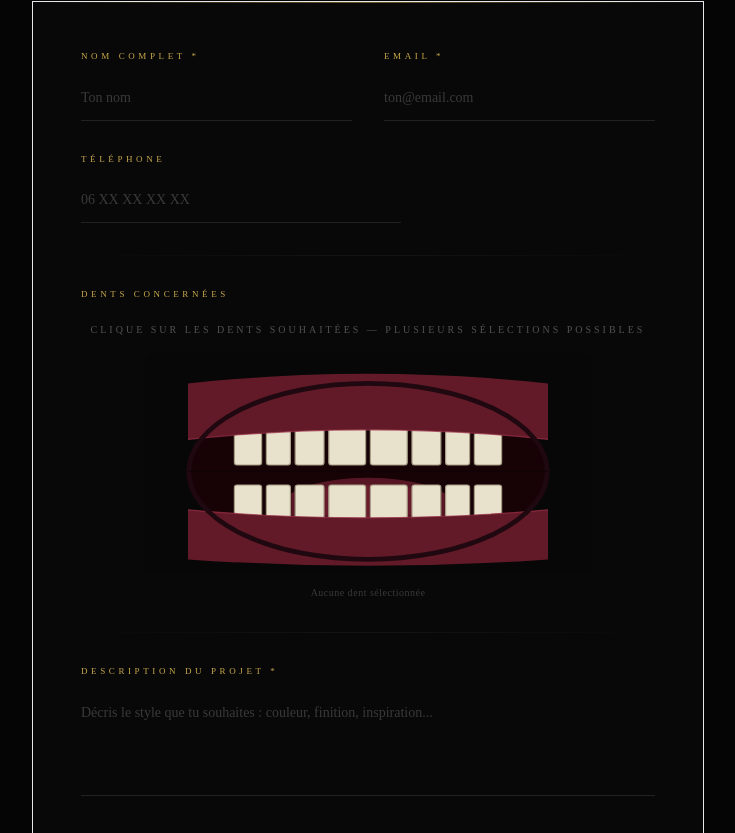
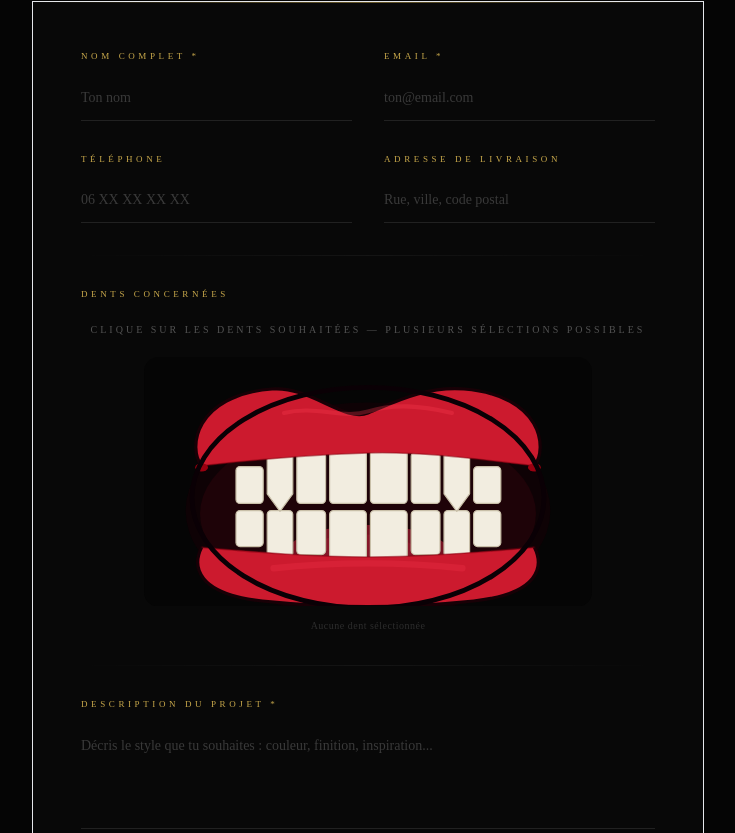
Before and after one commit to DVL15/dragon-grillz, a Next.js app: page /contact in a window 1280 px wide. Shown: the part 474-1307 px from the top of the page, without its empty margins (272-1007 px from the left). Built offline with nearby package versions, Linux system fonts and the light colour scheme.

Commit message:
new mouth design, address field, favicon logo

```diff
--- a/app/api/contact/route.ts
+++ b/app/api/contact/route.ts
@@ -6,7 +6,7 @@ const resend = new Resend(process.env.RESEND_API_KEY)
 export async function POST(request: Request) {
   try {
     const body = await request.json()
-    const { name, email, phone, description, teeth } = body
+    const { name, email, phone, address, description, teeth } = body
 
     if (!name || !email || !description) {
       return NextResponse.json({ error: 'Champs manquants' }, { status: 400 })
@@ -32,6 +32,10 @@ export async function POST(request: Request) {
             <tr style="border-bottom: 1px solid #222;">
               <td style="padding: 12px 0; color: #888;">Téléphone</td>
               <td style="padding: 12px 0; color: #fff;">${phone || 'Non renseigné'}</td>
+            </tr>
+            <tr style="border-bottom: 1px solid #222;">
+              <td style="padding: 12px 0; color: #888;">Adresse</td>
+              <td style="padding: 12px 0; color: #fff;">${address || 'Non renseignée'}</td>
             </tr>
             <tr style="border-bottom: 1px solid #222;">
               <td style="padding: 12px 0; color: #888; vertical-align: top;">Dents choisies</td>
--- a/app/contact/page.tsx
+++ b/app/contact/page.tsx
@@ -9,7 +9,7 @@ type Status = 'idle' | 'loading' | 'success' | 'error'
 
 export default function ContactPage() {
   const [status, setStatus] = useState<Status>('idle')
-  const [form, setForm] = useState({ name: '', email: '', phone: '', description: '' })
+  const [form, setForm] = useState({ name: '', email: '', phone: '', address: '', description: '' })
   const [selectedTeeth, setSelectedTeeth] = useState<string[]>([])
 
   const toggleTooth = (id: string) =>
@@ -17,9 +17,8 @@ export default function ContactPage() {
       prev.includes(id) ? prev.filter((t) => t !== id) : [...prev, id]
     )
 
-  const handleChange = (
-    e: React.ChangeEvent<HTMLInputElement | HTMLTextAreaElement>
-  ) => setForm({ ...form, [e.target.name]: e.target.value })
+  const handleChange = (e: React.ChangeEvent<HTMLInputElement | HTMLTextAreaElement>) =>
+    setForm({ ...form, [e.target.name]: e.target.value })
 
   const handleSubmit = async (e: React.FormEvent) => {
     e.preventDefault()
@@ -32,7 +31,7 @@ export default function ContactPage() {
       })
       if (res.ok) {
         setStatus('success')
-        setForm({ name: '', email: '', phone: '', description: '' })
+        setForm({ name: '', email: '', phone: '', address: '', description: '' })
         setSelectedTeeth([])
       } else {
         setStatus('error')
@@ -158,7 +157,8 @@ export default function ContactPage() {
                 </div>
               </div>
 
-              {/* Téléphone */}
+              {/* Téléphone + Adresse */}
+              <div className="grid grid-cols-1 md:grid-cols-2 gap-8">
                 <div>
                   <label className="text-[#C8A84B] text-[9px] uppercase tracking-[0.4em] block mb-3">
                     Téléphone
@@ -168,8 +168,21 @@ export default function ContactPage() {
                     value={form.phone}
                     onChange={handleChange}
                     placeholder="06 XX XX XX XX"
-                  className={inputClass + ' max-w-xs'}
+                    className={inputClass}
                   />
+                </div>
+                <div>
+                  <label className="text-[#C8A84B] text-[9px] uppercase tracking-[0.4em] block mb-3">
+                    Adresse de livraison
+                  </label>
+                  <input
+                    name="address"
+                    value={form.address}
+                    onChange={handleChange}
+                    placeholder="Rue, ville, code postal"
+                    className={inputClass}
+                  />
+                </div>
               </div>
 
               {/* Séparateur */}
--- a/app/layout.tsx
+++ b/app/layout.tsx
@@ -15,6 +15,10 @@ export const metadata: Metadata = {
   title: 'Dragon Grillz | Sur-mesure · Made in France',
   description:
     'Grillz sur-mesure fabriqués en France. Chaque pièce est unique, façonnée spécialement pour vous. Prix accessibles, qualité artisanale.',
+  icons: {
+    icon: '/images/logo.png',
+    apple: '/images/logo.png',
+  },
 }
 
 export default function RootLayout({ children }: { children: React.ReactNode }) {
--- a/components/ToothSelector.tsx
+++ b/components/ToothSelector.tsx
@@ -9,31 +9,38 @@ interface ToothDef {
   y: number
   w: number
   h: number
+  fang?: boolean
 }
 
+// Tous les lower teeth ont le top à y=192
 const UPPER: ToothDef[] = [
-  { id: 'ul_premolar', label: 'Prémolaire G sup.',   x: 113, y: 100, w: 34, h: 40 },
-  { id: 'ul_canine',   label: 'Canine G sup.',        x: 153, y: 86,  w: 30, h: 54 },
-  { id: 'ul_lateral',  label: 'Latérale G sup.',      x: 189, y: 80,  w: 36, h: 60 },
-  { id: 'ul_central',  label: 'Centrale G sup.',      x: 231, y: 72,  w: 46, h: 68 },
-  { id: 'ur_central',  label: 'Centrale D sup.',      x: 283, y: 72,  w: 46, h: 68 },
-  { id: 'ur_lateral',  label: 'Latérale D sup.',      x: 335, y: 80,  w: 36, h: 60 },
-  { id: 'ur_canine',   label: 'Canine D sup.',        x: 377, y: 86,  w: 30, h: 54 },
-  { id: 'ur_premolar', label: 'Prémolaire D sup.',    x: 413, y: 100, w: 34, h: 40 },
+  { id: 'ul_premolar', label: 'Prémolaire G sup.',   x: 115, y: 137, w: 34, h: 46 },
+  { id: 'ul_canine',   label: 'Canine G sup.',        x: 154, y: 107, w: 32, h: 76, fang: true },
+  { id: 'ul_lateral',  label: 'Latérale G sup.',      x: 191, y: 119, w: 36, h: 64 },
+  { id: 'ul_central',  label: 'Centrale G sup.',      x: 232, y: 111, w: 46, h: 72 },
+  { id: 'ur_central',  label: 'Centrale D sup.',      x: 283, y: 111, w: 46, h: 72 },
+  { id: 'ur_lateral',  label: 'Latérale D sup.',      x: 334, y: 119, w: 36, h: 64 },
+  { id: 'ur_canine',   label: 'Canine D sup.',        x: 375, y: 107, w: 32, h: 76, fang: true },
+  { id: 'ur_premolar', label: 'Prémolaire D sup.',    x: 412, y: 137, w: 34, h: 46 },
 ]
 
 const LOWER: ToothDef[] = [
-  { id: 'll_premolar', label: 'Prémolaire G inf.',   x: 113, y: 165, w: 34, h: 40 },
-  { id: 'll_canine',   label: 'Canine G inf.',        x: 153, y: 165, w: 30, h: 54 },
-  { id: 'll_lateral',  label: 'Latérale G inf.',      x: 189, y: 165, w: 36, h: 60 },
-  { id: 'll_central',  label: 'Centrale G inf.',      x: 231, y: 165, w: 46, h: 68 },
-  { id: 'lr_central',  label: 'Centrale D inf.',      x: 283, y: 165, w: 46, h: 68 },
-  { id: 'lr_lateral',  label: 'Latérale D inf.',      x: 335, y: 165, w: 36, h: 60 },
-  { id: 'lr_canine',   label: 'Canine D inf.',        x: 377, y: 165, w: 30, h: 54 },
-  { id: 'lr_premolar', label: 'Prémolaire D inf.',    x: 413, y: 165, w: 34, h: 40 },
+  { id: 'll_premolar', label: 'Prémolaire G inf.',   x: 115, y: 192, w: 34, h: 45 },
+  { id: 'll_canine',   label: 'Canine G inf.',        x: 154, y: 192, w: 32, h: 58 },
+  { id: 'll_lateral',  label: 'Latérale G inf.',      x: 191, y: 192, w: 36, h: 55 },
+  { id: 'll_central',  label: 'Centrale G inf.',      x: 232, y: 192, w: 46, h: 62 },
+  { id: 'lr_central',  label: 'Centrale D inf.',      x: 283, y: 192, w: 46, h: 62 },
+  { id: 'lr_lateral',  label: 'Latérale D inf.',      x: 334, y: 192, w: 36, h: 55 },
+  { id: 'lr_canine',   label: 'Canine D inf.',        x: 375, y: 192, w: 32, h: 58 },
+  { id: 'lr_premolar', label: 'Prémolaire D inf.',    x: 412, y: 192, w: 34, h: 45 },
 ]
 
 const ALL = [...UPPER, ...LOWER]
+
+function fangPath(x: number, y: number, w: number, h: number): string {
+  const cx = x + w / 2
+  return `M ${x},${y} L ${x + w},${y} L ${x + w},${y + h - 12} L ${cx},${y + h + 10} L ${x},${y + h - 12} Z`
+}
 
 export default function ToothSelector({
   selected,
@@ -45,36 +52,39 @@ export default function ToothSelector({
   const [hovered, setHovered] = useState<string | null>(null)
 
   const fill = (id: string) =>
-    selected.includes(id) ? '#C8A84B' : hovered === id ? '#f0ebd8' : '#e8e2cc'
+    selected.includes(id) ? '#C8A84B' : hovered === id ? '#fffcf0' : '#f2ede0'
 
   const stroke = (id: string) =>
-    selected.includes(id) ? '#E8C96B' : hovered === id ? '#C8A84B' : '#a89e88'
+    selected.includes(id) ? '#daa832' : hovered === id ? '#C8A84B' : '#c8bfa8'
 
   const hoveredTooth = hovered ? ALL.find((t) => t.id === hovered) : null
 
   return (
     <div>
-      <p className="text-white/30 text-[10px] uppercase tracking-[0.3em] mb-4 text-center">
+      <p className="text-white/30 text-[10px] uppercase tracking-[0.3em] mb-5 text-center">
         Clique sur les dents souhaitées — plusieurs sélections possibles
       </p>
 
       <svg
-        viewBox="0 0 560 276"
+        viewBox="0 0 560 312"
         className="w-full max-w-md mx-auto block"
         style={{ userSelect: 'none', touchAction: 'manipulation' }}
         aria-label="Sélecteur de dents"
       >
-        {/* Fond sombre */}
-        <rect width="560" height="276" fill="#070707" rx="14" />
+        {/* Fond SVG */}
+        <rect width="560" height="312" fill="#050505" rx="18" />
 
-        {/* Cavité buccale */}
-        <ellipse cx="280" cy="148" rx="224" ry="110" fill="#170305" />
+        {/* Ombre extérieure bouche */}
+        <ellipse cx="280" cy="192" rx="228" ry="135" fill="#0e0205" />
 
-        {/* Langue */}
-        <ellipse cx="280" cy="192" rx="108" ry="36" fill="#621a28" opacity="0.85" />
-        <ellipse cx="280" cy="186" rx="80" ry="22" fill="#7a2235" opacity="0.5" />
+        {/* Intérieur bouche */}
+        <ellipse cx="280" cy="196" rx="210" ry="115" fill="#1e0308" />
 
-        {/* Dents inférieures */}
+        {/* Tongue */}
+        <ellipse cx="280" cy="252" rx="108" ry="42" fill="#7a1525" opacity="0.95" />
+        <ellipse cx="272" cy="246" rx="72" ry="24" fill="#9a1e32" opacity="0.45" />
+
+        {/* ── Dents inférieures (derrière lèvre inf) ── */}
         {LOWER.map((t) => (
           <g
             key={t.id}
@@ -85,22 +95,18 @@ export default function ToothSelector({
           >
             <rect
               x={t.x} y={t.y} width={t.w} height={t.h}
-              rx={3}
+              rx={5}
               fill={fill(t.id)}
               stroke={stroke(t.id)}
               strokeWidth="1.5"
             />
             {selected.includes(t.id) && (
-              <rect
-                x={t.x + 5} y={t.y + t.h - 13}
-                width={t.w - 10} height={5}
-                rx={2} fill="#fff" opacity="0.22"
-              />
+              <rect x={t.x + 5} y={t.y + 5} width={t.w - 10} height={4} rx={2} fill="#fff" opacity="0.2" />
             )}
           </g>
         ))}
 
-        {/* Dents supérieures */}
+        {/* ── Dents supérieures (derrière lèvre sup) ── */}
         {UPPER.map((t) => (
           <g
             key={t.id}
@@ -109,47 +115,102 @@ export default function ToothSelector({
             onMouseLeave={() => setHovered(null)}
             style={{ cursor: 'pointer' }}
           >
+            {t.fang ? (
+              <path
+                d={fangPath(t.x, t.y, t.w, t.h)}
+                fill={fill(t.id)}
+                stroke={stroke(t.id)}
+                strokeWidth="1.5"
+                strokeLinejoin="round"
+              />
+            ) : (
               <rect
                 x={t.x} y={t.y} width={t.w} height={t.h}
-              rx={3}
+                rx={5}
                 fill={fill(t.id)}
                 stroke={stroke(t.id)}
                 strokeWidth="1.5"
               />
+            )}
             {selected.includes(t.id) && (
-              <rect
-                x={t.x + 5} y={t.y + 5}
-                width={t.w - 10} height={5}
-                rx={2} fill="#fff" opacity="0.22"
-              />
+              <rect x={t.x + 5} y={t.y + t.h - 12} width={t.w - 10} height={4} rx={2} fill="#fff" opacity="0.2" />
             )}
           </g>
         ))}
 
-        {/* Gencive supérieure (cache les racines) */}
-        <path d="M 55,38 Q 280,14 505,38 L 505,108 Q 280,84 55,108 Z" fill="#621a28" />
-        <path d="M 55,108 Q 280,84 505,108" fill="none" stroke="#9a3048" strokeWidth="1.5" opacity="0.7" />
+        {/* ══ LÈVRE SUPÉRIEURE ══ */}
+        {/* Remplit depuis le haut jusqu'au bord d'ouverture */}
+        <path
+          d="M 72,136 C 55,115 62,48 160,40 C 208,36 250,82 280,70 C 310,58 352,36 400,40 C 498,48 505,115 488,136 C 420,128 350,118 280,120 C 210,122 140,128 72,136 Z"
+          fill="#cc1a2e"
+        />
+        {/* Bord extérieur lèvre sup — contour noir */}
+        <path
+          d="M 72,136 C 55,115 62,48 160,40 C 208,36 250,82 280,70 C 310,58 352,36 400,40 C 498,48 505,115 488,136"
+          fill="none"
+          stroke="#180006"
+          strokeWidth="4"
+          strokeLinecap="round"
+        />
+        {/* Séparation des lèvres */}
+        <path
+          d="M 72,136 C 140,128 210,122 280,120 C 350,118 420,128 488,136"
+          fill="none"
+          stroke="#880010"
+          strokeWidth="2"
+          opacity="0.5"
+        />
+        {/* Reflet cupid's bow */}
+        <path
+          d="M 175,70 C 215,60 248,78 280,68 C 312,58 345,60 385,70"
+          fill="none"
+          stroke="#ff3d55"
+          strokeWidth="5"
+          strokeLinecap="round"
+          opacity="0.28"
+        />
 
-        {/* Gencive inférieure (cache les racines) */}
-        <path d="M 55,196 Q 280,216 505,196 L 505,258 Q 280,274 55,258 Z" fill="#621a28" />
-        <path d="M 55,196 Q 280,216 505,196" fill="none" stroke="#9a3048" strokeWidth="1.5" opacity="0.7" />
+        {/* ══ LÈVRE INFÉRIEURE ══ */}
+        <path
+          d="M 72,238 C 140,244 210,250 280,250 C 350,250 420,244 488,238 C 500,262 494,296 412,305 C 362,310 320,312 280,312 C 240,312 198,310 148,305 C 66,296 60,262 72,238 Z"
+          fill="#cc1a2e"
+        />
+        {/* Contour extérieur lèvre inf */}
+        <path
+          d="M 72,238 C 60,262 66,296 148,305 C 198,310 240,312 280,312 C 320,312 362,310 412,305 C 494,296 500,262 488,238"
+          fill="none"
+          stroke="#180006"
+          strokeWidth="4"
+          strokeLinecap="round"
+        />
+        {/* Bord ouverture lèvre inf */}
+        <path
+          d="M 72,238 C 140,244 210,250 280,250 C 350,250 420,244 488,238"
+          fill="none"
+          stroke="#880010"
+          strokeWidth="2"
+          opacity="0.5"
+        />
+        {/* Reflet lèvre inf */}
+        <path
+          d="M 162,264 C 200,260 240,258 280,258 C 320,258 360,260 398,264"
+          fill="none"
+          stroke="#ff3d55"
+          strokeWidth="8"
+          strokeLinecap="round"
+          opacity="0.22"
+        />
 
-        {/* Bordure de bouche */}
-        <ellipse cx="280" cy="148" rx="224" ry="110" fill="none" stroke="#200810" strokeWidth="6" />
+        {/* Coins de bouche */}
+        <ellipse cx="72" cy="138" rx="8" ry="5" fill="#990010" />
+        <ellipse cx="488" cy="138" rx="8" ry="5" fill="#990010" />
 
-        {/* Lèvre du milieu (ligne de fermeture) */}
-        <line x1="55" y1="148" x2="505" y2="148" stroke="#0e0205" strokeWidth="2" opacity="0.6" />
+        {/* Contour silhouette global */}
+        <ellipse cx="280" cy="176" rx="220" ry="138" fill="none" stroke="#0a0005" strokeWidth="6" />
 
         {/* Label dent survolée */}
         {hoveredTooth && (
-          <text
-            x="280" y="270"
-            textAnchor="middle"
-            fill="#C8A84B"
-            fontSize="11"
-            fontFamily="system-ui, sans-serif"
-            letterSpacing="1"
-          >
+          <text x="280" y="307" textAnchor="middle" fill="#C8A84B" fontSize="11" fontFamily="system-ui, sans-serif" letterSpacing="1">
             {hoveredTooth.label}
           </text>
         )}
@@ -175,7 +236,7 @@ export default function ToothSelector({
       )}
 
       {selected.length === 0 && (
-        <p className="text-white/20 text-[10px] text-center mt-3 tracking-wider">
+        <p className="text-white/15 text-[10px] text-center mt-3 tracking-wider">
           Aucune dent sélectionnée
         </p>
       )}
```
Lines whose indentation alone changed are shown as unchanged.
